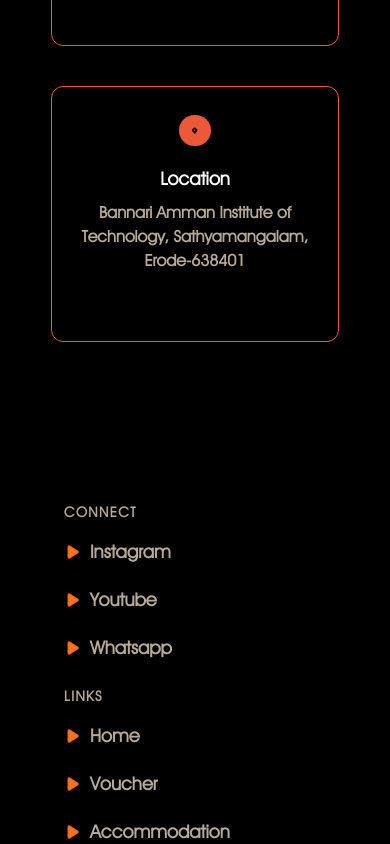
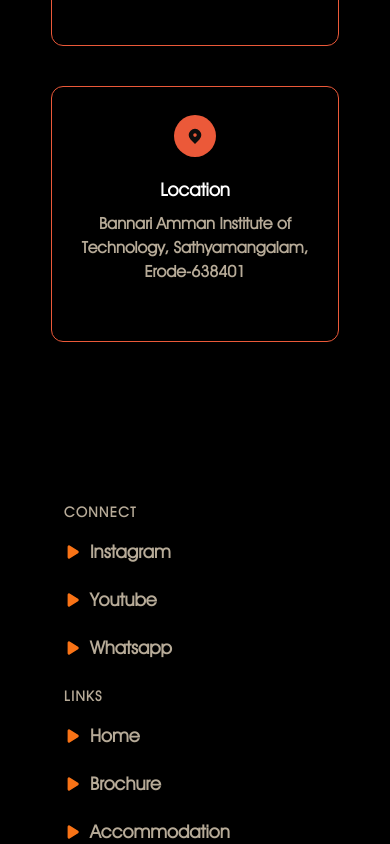
Before and after one commit to Krishnagokul1305/V-Prayukti, a React (Vite) app: page / in a window 390 px wide. Shown: the part 3400-4244 px from the top of the page. Built offline with nearby package versions, Linux system fonts and the light colour scheme.

Commit message:
minor changes made

```diff
--- a/src/components/Footer.jsx
+++ b/src/components/Footer.jsx
@@ -57,7 +57,7 @@
                   <HiMiniPlay className="h-6" />
                 </span>
                 <a href={voucher} target="_blank" rel="noopener noreferrer" className="hover:text-orange-200">
-                  Voucher
+                  Brochure
                 </a>
               </li>
               <li className="flex items-center">
--- a/src/components/Link.jsx
+++ b/src/components/Link.jsx
@@ -9,7 +9,7 @@
       whileHover={{ scale: 1.1 }}
     >
       <a href={link} className="link-style" rel="noreferrer" target="_blank">
-        <Icon className="h-6" />
+        <Icon className="h-[1.5vw]" />
       </a>
     </motion.div>
   );
--- a/src/components/Links.jsx
+++ b/src/components/Links.jsx
@@ -6,7 +6,7 @@
   return (
     <div className="h-screen w-20 fixed z-20 left-5 md:left-10 flex flex-col justify-between md:top-10 top-5">
       <h1 className="mb-5">
-        <img src={logo} alt="" className="h-16" />
+        <img src={logo} alt="" className="md:h-[4vw] h-16" />
       </h1>
       <div className="space-y-16 mb-24 hidden md:block">
         {linksData.map(({ Icon, link }, index) => (
--- a/src/components/Navbar.jsx
+++ b/src/components/Navbar.jsx
@@ -5,7 +5,7 @@
   const [menuOpen, setMenuOpen] = useState(false);
   return (
     <div className="fixed right-7 md:right-13 cursor-pointer z-20 top-10">
-      <h1 onClick={() => setMenuOpen(true)} className="text-base">
+      <h1 onClick={() => setMenuOpen(true)} className="text-base md:text-[1.2vw]">
         MENU
       </h1>
       {menuOpen && <NavMenu setMenuOpen={setMenuOpen} />}
--- a/src/constants/constants.js
+++ b/src/constants/constants.js
@@ -23,7 +23,7 @@
   { name: "Competitions", link: "#competitions" },
   { name: "Workshops", link: "#workshops" },
   { name: "Accommodation", link: "#accommodation" },
-  { name: "voucher", link: voucher },
+  { name: "Brochure", link: voucher },
 ];
 
 const glimpseImg = [
--- a/src/pages/Home/ContactUs.jsx
+++ b/src/pages/Home/ContactUs.jsx
@@ -68,7 +68,7 @@
             {contactData.map((data, index) => (
               <TiltCard key={data.title}>
                 <motion.div
-                  className="w-72 h-64 shadow-secondary  rounded-xl p-7 border border-secondary"
+                  className="w-72 md:72 h-64 shadow-secondary  rounded-xl p-7 border border-secondary"
                   initial="hidden"
                   whileInView="visible"
                   viewport={{ once: true }}
@@ -81,7 +81,7 @@
                   }}
                 >
                   <span className="inline-block p-3 text-accent rounded-full bg-secondary">
-                    <data.Icon className="text-bg" />
+                    <data.Icon className="text-bg text-lg" />
                   </span>
                   <h2 className="mt-4 text-lg font-bold text-white">
                     {data.title}
```
